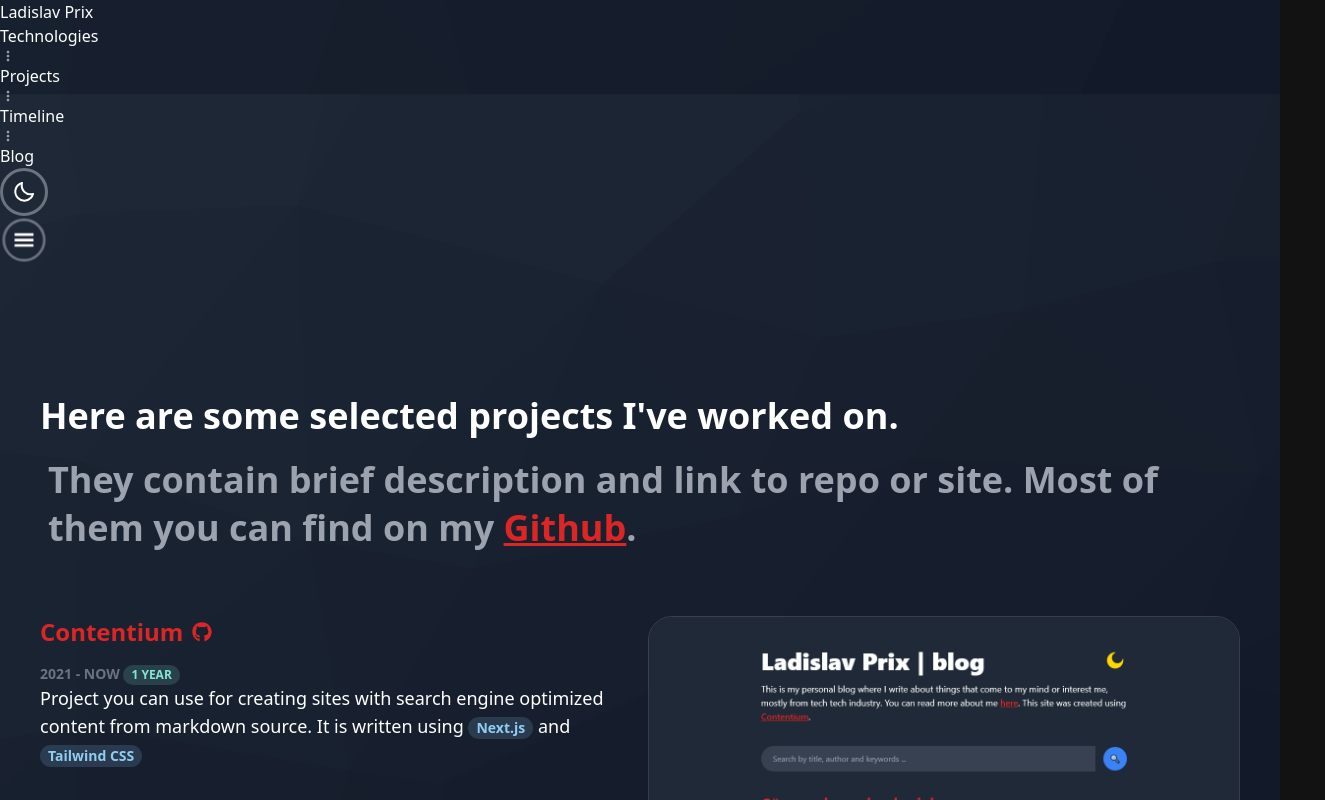
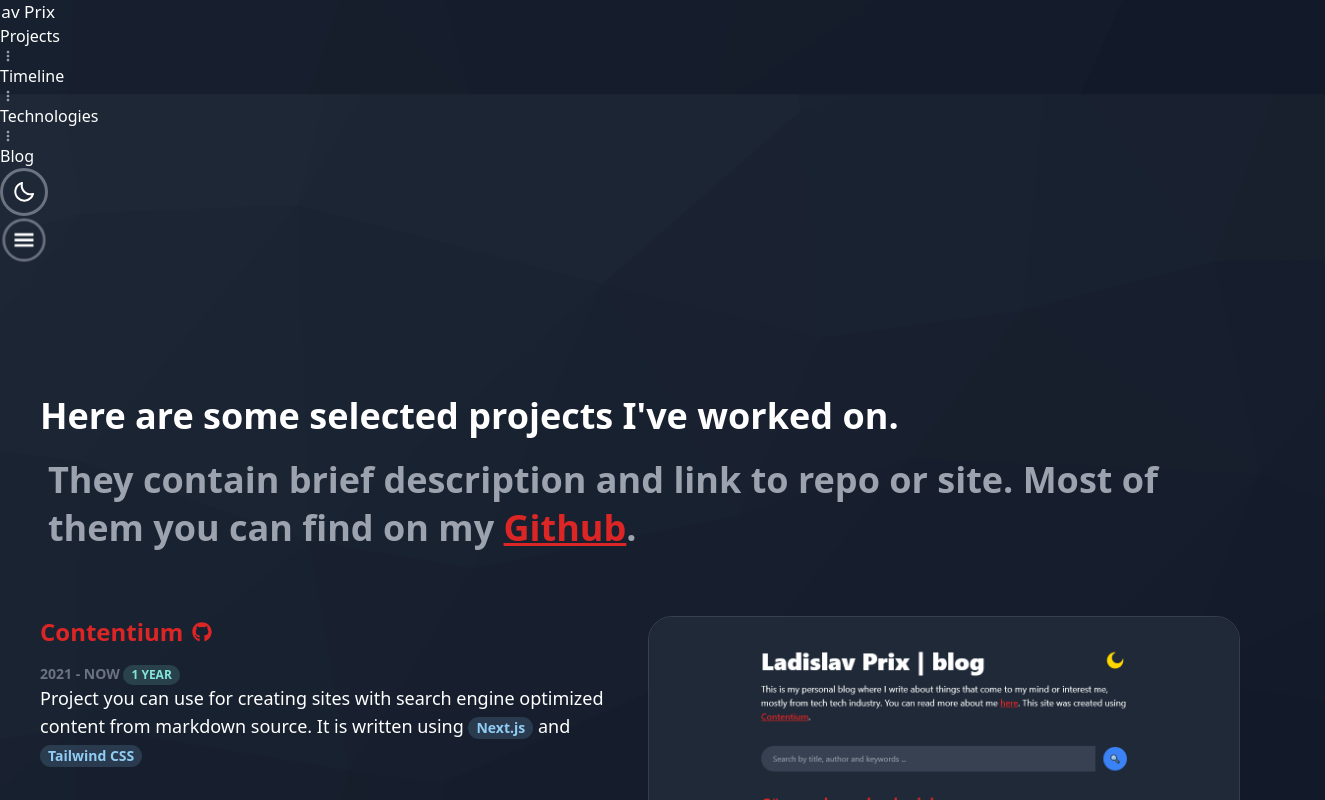
Before and after one commit to prixladi/site, a Next.js app: page /projects in a window 1280 px wide. Shown: the top 800 px of the page, 1325 px wide, since content can reach past the window. Built offline with nearby package versions, Linux system fonts and the light colour scheme.

Commit message:
✨ Lighthouse suggestions fix

```diff
--- a/public/backlog.html
+++ b/public/backlog.html
@@ -15,6 +15,8 @@
         <li>h1 and h2 change their colors on theme changes quicker than other elements... why?</li>
         <li>Footer looks like shit, change it.</li>
         <li>Some image preview / full screen on projects page.</li>
+        <li>Solve slow performance of technologies page on mobile.</li>
+        <li>Add links to items on timeline page.</li>
     </ul>
 
     <div style="display: flex; flex-direction: column;">
--- a/src/components/burgerNavbar.tsx
+++ b/src/components/burgerNavbar.tsx
@@ -34,6 +34,7 @@ const NavBarItem = ({
       <Link passHref href={route.path}>
         {/* eslint-disable */}
         <a
+          rel="noopener"
           target={route.isExternal ? '_blank' : undefined}
           onClick={() => close()}
           className="w-full text-left"
@@ -76,6 +77,7 @@ const BurgerNavbar = () => {
   return (
     <div className="navbar-burger">
       <motion.button
+        aria-label="toggle menu"
         {...scaleUpInit()}
         type="button"
         className="rounded-swap-button"
@@ -98,7 +100,12 @@ const BurgerNavbar = () => {
             <div className="mr-auto text-5xl font-bold leading-none flex gap-2">
               <MdLaptopChromebook />
             </div>
-            <button type="button" className="navbar-close" onClick={() => setOpen(false)}>
+            <button
+              aria-label="close menu"
+              type="button"
+              className="navbar-close"
+              onClick={() => setOpen(false)}
+            >
               <Cross />
             </button>
           </div>
@@ -107,6 +114,7 @@ const BurgerNavbar = () => {
           </div>
           <div className="mt-auto">
             <button
+              aria-label="change theme"
               type="button"
               className="navbar-burger-theme-button"
               onClick={() => setTheme(theme === 'dark' ? 'light' : 'dark')}
--- a/src/components/inlineLink.tsx
+++ b/src/components/inlineLink.tsx
@@ -11,6 +11,7 @@ const InlineLink = ({ text, href, download }: Props) => (
   <Link passHref href={href}>
     {/* eslint-disable-next-line */}
     <a
+      rel="noopener"
       target={
         href.startsWith('https://') || href.startsWith('http://') || !R.isNil(download)
           ? '_blank'
--- a/src/components/navBar.tsx
+++ b/src/components/navBar.tsx
@@ -31,7 +31,12 @@ const NavBarItem = ({ route, currentPathname }: { route: Route; currentPathname:
       >
         <Link passHref href={route.path}>
           {/* eslint-disable */}
-          <a target={route.isExternal ? '_blank' : undefined}>{route.name}</a>
+          <a
+            rel={route.isExternal ? 'noopener' : undefined}
+            target={route.isExternal ? '_blank' : undefined}
+          >
+            {route.name}
+          </a>
           {/* eslint-enable */}
         </Link>
       </motion.li>
--- a/src/components/pageSEO.tsx
+++ b/src/components/pageSEO.tsx
@@ -1,13 +1,19 @@
+import { useTheme } from 'next-themes';
 import Head from 'next/head';
 
 type Props = {
   title: string;
 };
 
-const PageSEO = ({ title }: Props) => (
-  <Head>
-    <title>{title}</title>
-  </Head>
-);
+const PageSEO = ({ title }: Props) => {
+  const { theme } = useTheme();
+
+  return (
+    <Head>
+      <title>{title}</title>
+      <meta name="theme-color" content={theme === 'dark' ? '#1A202C' : '#FFFFFF'} />
+    </Head>
+  );
+};
 
 export default PageSEO;
--- a/src/components/themeSwitcher.tsx
+++ b/src/components/themeSwitcher.tsx
@@ -8,6 +8,7 @@ const ThemeSwitcher = () => {
   const style = { transformOrigin: '50% 100px' };
   return (
     <button
+      aria-label="change theme"
       type="button"
       className="rounded-swap-button"
       onClick={() => setTheme(theme === 'dark' ? 'light' : 'dark')}
--- a/src/constants.ts
+++ b/src/constants.ts
@@ -9,8 +9,8 @@ type Routes = { [key: string]: Route };
 export type { Route, Routes };
 export const routes: Routes = {
   root: { path: '/', name: 'Home', isExternal: false },
-  technologies: { path: '/technologies', name: 'Technologies', isExternal: false },
   projects: { path: '/projects', name: 'Projects', isExternal: false },
   timeline: { path: '/timeline', name: 'Timeline', isExternal: false },
+  technologies: { path: '/technologies', name: 'Technologies', isExternal: false },
   blog: { path: 'https://blog.ladislavprix.cz', name: 'Blog', isExternal: true },
 };
--- a/src/pages/projects/index.tsx
+++ b/src/pages/projects/index.tsx
@@ -41,7 +41,10 @@ const ProjectTitle = ({ project }: ProjectProps) => {
     <h3 className="pb-4">
       <Link passHref href={project.link}>
         {/* eslint-disable */}
-        <a className="span items-center text-red-600 font-bold text-2xl hover:underline">
+        <a
+          rel="noopener"
+          className="span items-center text-red-600 font-bold text-2xl hover:underline"
+        >
           {project.title} {isGithub ? <FaGithub className="inline-block pb-1" /> : null}
         </a>
         {/* eslint-enable */}
--- a/src/pages/technologies/index.tsx
+++ b/src/pages/technologies/index.tsx
@@ -4,6 +4,7 @@ import { useEffect, useState } from 'react';
 import ReactWordcloud, { OptionsProp } from 'react-wordcloud';
 import Content from '../../components/content';
 import InlineLink from '../../components/inlineLink';
+import { routes } from '../../constants';
 import technologies from '../../data/technologies';
 import { apearingTextInit, scaleUpHover } from '../../utils/motions';
 
@@ -42,7 +43,7 @@ const Timeline: NextPage = () => {
               {...scaleUpHover()}
               className="text-3xl md:text-4xl font-semibold duration-700 leading-tight md:leading-[3rem]"
             >
-              This is timeline of my education and career.
+              Here is a word cloud of technologies i usually work with or used to work with.
             </motion.h2>
           </motion.div>
           <motion.div {...apearingTextInit().children}>
@@ -50,10 +51,8 @@ const Timeline: NextPage = () => {
               {...scaleUpHover()}
               className="text-xl lg:pl-2 md:text-4xl font-semibold leading-tight md:leading-[3rem] text-gray-500 dark:text-gray-400 duration-700"
             >
-              Items here are major time points in my career. You can also check out my{' '}
-              <InlineLink href="https://www.linkedin.com/in/ladislav-prix/" text="Linkedin" /> or in
-              my <InlineLink href="/data/resume.pdf" text="PDF resume" download="resume.pdf" /> you
-              can download.
+              To see on what projects i used some of the technologies you can check{' '}
+              <InlineLink href={routes.projects.path} text="projects page" />.
             </motion.p>
           </motion.div>
           {renderCloud && <ReactWordcloud options={options} words={technologies} />}
--- a/styles/globals.css
+++ b/styles/globals.css
@@ -33,13 +33,13 @@
     }
 
     .content-wrapper {
-        @apply m-auto pt-8 md:pt-16 lg:pt-24 xl:pt-32 px-4 md:px-10 pb-24 md:pb-20;
+        @apply m-auto pt-8 md:pt-16 lg:pt-28 xl:pt-32 px-4 md:px-10 pb-24 md:pb-20;
     }
     .footer-wrapper {
-        @apply w-full md:w-fit bottom-0 left-0 md:left-auto absolute h-20 md:h-10 xl:h-14 flex content-center max-w-7xl;
+        @apply w-full md:w-fit bottom-0 left-0 md:left-auto absolute h-20 md:h-10 lg:h-14 flex content-center max-w-7xl;
     }
     .footer {
-        @apply w-full md:w-fit text-center md:text-left my-4 text-xl text-gray-500 dark:text-gray-400 ;
+        @apply w-full md:w-fit text-center md:text-left my-4 text-xl text-gray-500 dark:text-gray-400 pb-4;
     }
 
     .border-tiny-black {
```
